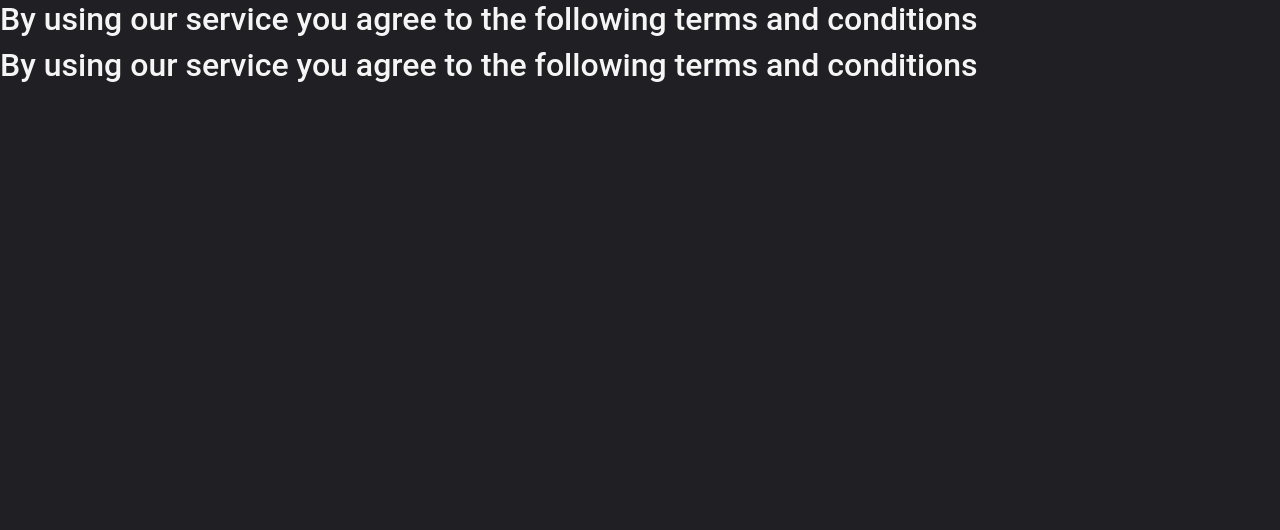
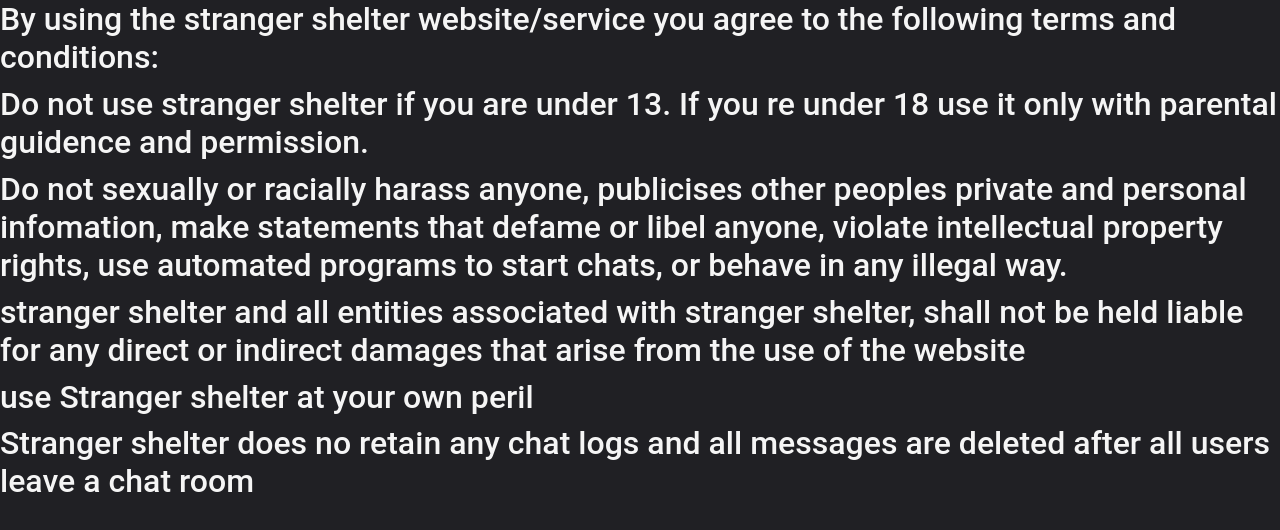
Before and after one commit to David-Xia0/StrangerShelter, a React (Create React App) app in the folder frontend/: page /TOS in a window 1280 px wide. Shown: the top 530 px of the page. Built offline with nearby package versions, Linux system fonts and the light colour scheme.

Commit message:
tryong to get mobiel and destop different

```diff
--- a/frontend/package.json
+++ b/frontend/package.json
@@ -10,6 +10,7 @@
     "bootstrap": "^4.4.1",
     "react": "^16.13.1",
     "react-datepicker": "^2.14.1",
+    "react-device-detect": "^1.11.14",
     "react-dom": "^16.13.1",
     "react-emoji": "^0.5.0",
     "react-router-dom": "^5.1.2",
--- a/frontend/src/components/chatpage/ChatPage.js
+++ b/frontend/src/components/chatpage/ChatPage.js
@@ -70,9 +70,6 @@ const ChatPage = ({ location }) => {
     socket.on("roomData", ( { users } ) => {
       console.log(users);
       setUsers(users);
-      //console.log(newUsers.users);
-      //setUsers(newUsers.users)
-      //console.log(users);
     });
 
     socket.on('connect_failed',function() {
@@ -101,7 +98,7 @@ const ChatPage = ({ location }) => {
 
   return (
     <div>
-
+      {toHomePage?<Redirect to='/'/>:null}
       {pageIsLoading? <div><LoadingPage/></div> :
       <div className="chatOuterContainer">
       <img className="logo" src={logo}></img>
@@ -119,8 +116,6 @@ const ChatPage = ({ location }) => {
       </div>
     }
     </div>
-
-
   );
 }
 
--- a/frontend/src/components/joinpage/JoinPage.js
+++ b/frontend/src/components/joinpage/JoinPage.js
@@ -1,13 +1,14 @@
 import React, { useState, useEffect } from 'react';
-import { Link, Redirect } from "react-router-dom";
+import { Link } from "react-router-dom";
 import axios from 'axios';
 import logo from '../../icons/shelterNoBackground.png';
+import { BrowserView, MobileView } from "react-device-detect";
+
 
 import './JoinPage.css';
 
 export default function EnterChatRoom() {
   const [name, setName] = useState('');
-  //const [room, setRoom] = useState('');
   const room = "DEFAULT"
   const [lockFrontPage, setLock] = useState(false);
   var ENDPOINT;
@@ -18,7 +19,6 @@ export default function EnterChatRoom() {
   if(process.env.NODE_ENV === 'production') {
     ENDPOINT = process.env.REACT_APP_API_URI;
   }
-
 
   useEffect(() => {
     axios.get(ENDPOINT + "/Statistics/visitors").then(res => axios.post(ENDPOINT + "/Statistics/update", { name: 'visitors', newValue: (res.data.value + 1) }).then(res => console.log(res.data)));
@@ -35,12 +35,13 @@ export default function EnterChatRoom() {
         <div className="joinInnerContainer">
           <h1 className="heading">Please enter a display name below</h1>
           <div>
-            <input placeholder="Name" className="joinInput mt-20" type="text" onChange={(event) => setName(event.target.value)} />
+            <input placeholder="Name" className="joinInput mt-20" type="text" onChange={(event) => setName(event.target.value.trim())} />
           </div>
           <Link onClick={e =>
             axios.post(ENDPOINT + "/users/add", { username: name, chatID: room }).then(res => console.log(res.data)).catch(err => alert("Servers Might be Down")
             )
           }
+
             to={`/chat?name=${name}&room=${room}`}>
             <button className={'button mt-20'} type="submit">connect</button>
           </Link>
--- a/frontend/src/components/termsofservice/TOS.js
+++ b/frontend/src/components/termsofservice/TOS.js
@@ -11,8 +11,16 @@ export default class TOS extends Component{
         return (
 
             <div className="textBox">
-                <h1 className="text"> By using our service you agree to the following terms and conditions </h1>
-                <h1 className="text"> By using our service you agree to the following terms and conditions </h1>
+                <h1 className="text"> By using the stranger shelter website/service you agree to the following terms and conditions: </h1>
+                <h1 className="text"> Do not use stranger shelter if you are under 13. If you re under 18 use it only with parental guidence and permission. </h1>
+                <h1 className="text"> Do not sexually or racially harass anyone, publicises other peoples private and personal infomation, make statements that defame or libel anyone, violate intellectual property rights, use automated programs to start chats, or behave in any illegal way.  </h1>
+
+                <h1 className="text"> stranger shelter and all entities associated with stranger shelter, shall not be held liable for any direct or indirect damages that arise from the use of the website </h1>
+                <h1 className="text"> use Stranger shelter at your own peril</h1>
+
+                <h1 className="text"> </h1>
+                <h1 className="text"> Stranger shelter does no retain any chat logs and all messages are deleted after all users leave a chat room</h1>
+
             </div>
 
         );
```
Also changed, not shown: 1 other file (tests, documents, lock files or other folders).
